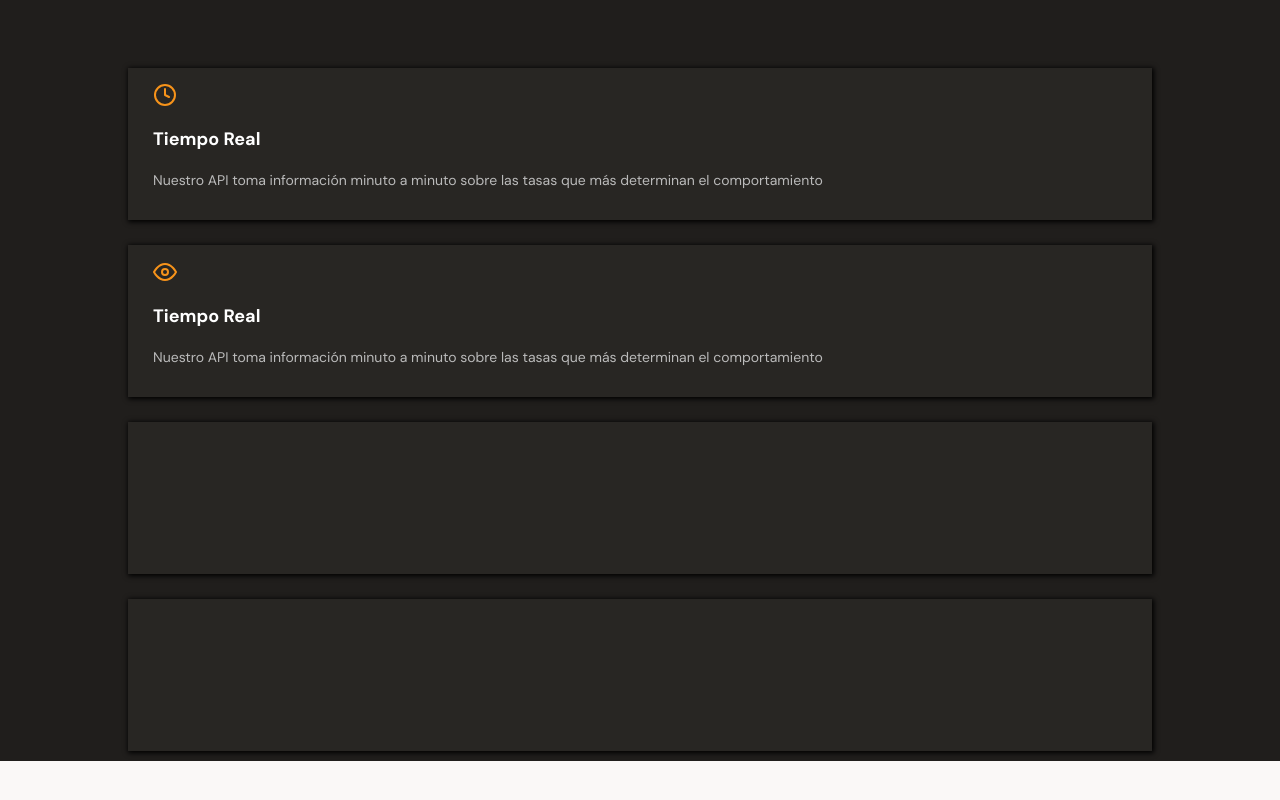
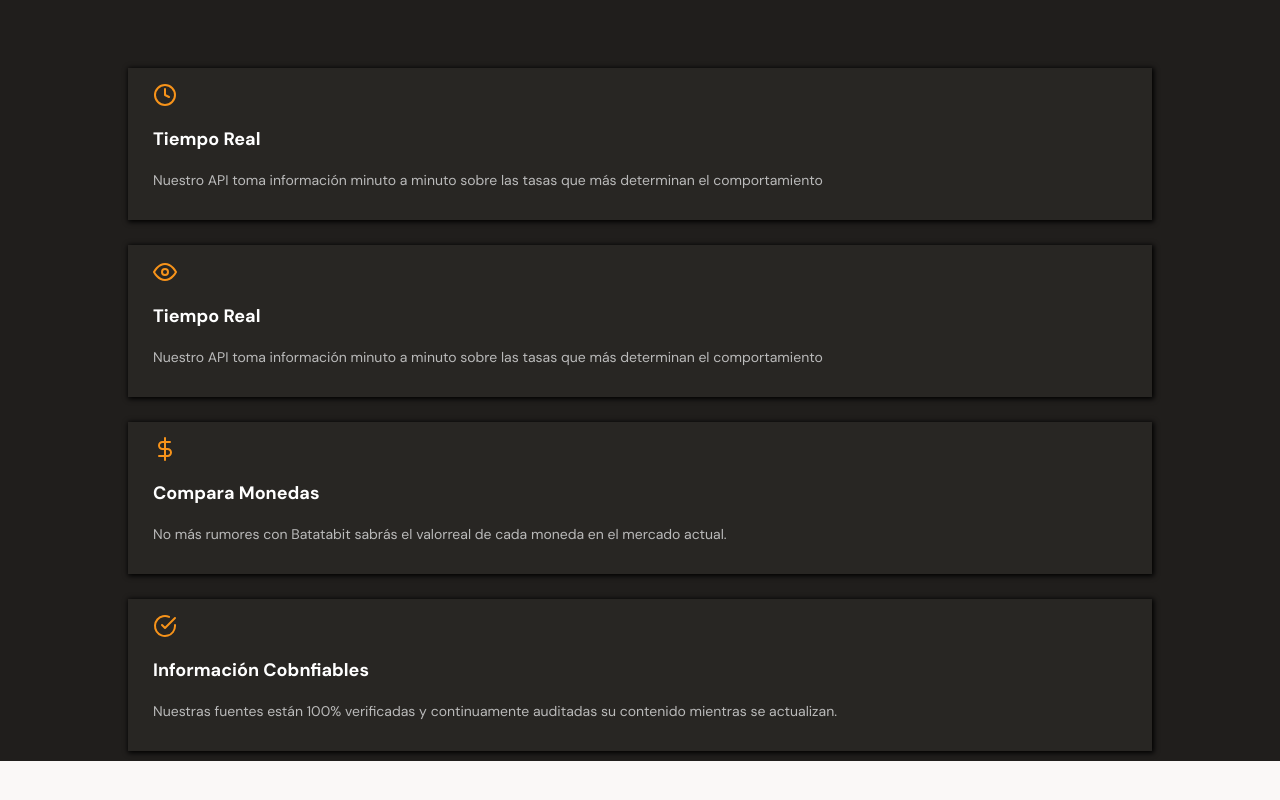
Before and after one commit to Christiano0407/git_Projects, a website: page src/html/indexApp.html in a window 1280 px wide. Shown: the part 1378-2178 px from the top of the page. Drawn offline with nearby package versions, Linux system fonts and the light colour scheme; a web font is replaced by a local one.

Commit message:
main-sections

```diff
--- a/src/css/main.css
+++ b/src/css/main.css
@@ -391,6 +391,7 @@ grid-template-areas: "logo"
     margin-top: .5rem;
 }
 .main--container__product .tiempo {
+    grid-area: tiempo;
     min-width: 288px;
     width: 80%;
     height: 152px;
@@ -404,7 +405,7 @@ grid-template-areas: "logo"
     display: grid;
     grid-template-rows: repeat(3, 1fr);
     grid-template-columns: auto;
-    grid-auto-flow: .2rem;
+    grid-auto-flow: row;
 }
 .tiempo .tiempo--img {
   grid-row: 1 / 2;
@@ -429,6 +430,7 @@ grid-template-areas: "logo"
   margin-left: 1rem;
 }
 .main--container__product .tasas {
+    grid-area: tasas;
     min-width: 288px;
     width: 80%;
     height: 152px;
@@ -442,7 +444,7 @@ grid-template-areas: "logo"
     display: grid;
     grid-template-rows: repeat(3, 1fr);
     grid-template-columns: auto;
-    grid-auto-flow: .2rem;
+    grid-auto-flow: row;
 }
 .tasas .tasas--img {
     grid-row: 1 / 2;
@@ -467,6 +469,7 @@ grid-template-areas: "logo"
     margin-left: 1rem;
 }
 .main--container__product .compara {
+    grid-area: compara;
     min-width: 288px;
     width: 80%;
     height: 152px;
@@ -482,16 +485,30 @@ grid-template-areas: "logo"
     grid-template-columns: auto;
     grid-auto-flow: .2rem;
 }
-.compara .campara--img {
-
+.compara .compara--img {
+    grid-row: 1 / 2;
+    margin-left: 1rem;
+    padding: .5rem;
+    object-fit: cover;
+    width: auto;
+    height: auto;
 }
 .compara .compara--title {
-
+    grid-row: 2 / 3;
+    color: var(--just-White);
+    font-size: var(--font-sizes-sans-normal);
+    padding: .5rem;
+    margin-left: 1rem;
 }
 .compara .compara--text {
-
+    grid-row: 3 / 4;
+    color: var(--Grey);
+    font-size: var(--font-sizes-sans-small);
+    padding: .5rem;
+    margin-left: 1rem;
 }
 .main--container__product .info {
+    grid-area: information;
     min-width: 288px;
     width: 80%;
     height: 152px;
@@ -505,16 +522,29 @@ grid-template-areas: "logo"
     display: grid;
     grid-template-rows: repeat(3, 1fr);
     grid-template-columns: auto;
-    grid-auto-flow: .2rem;
+    grid-auto-flow: row;
 }
 .info .info--img {
-
+    grid-row: 1 / 2;
+    margin-left: 1rem;
+    padding: .5rem;
+    object-fit: cover;
+    width: auto;
+    height: auto;
 }
 .info .info--title {
-
+    grid-row: 2 / 3;
+    color: var(--just-White);
+    font-size: var(--font-sizes-sans-normal);
+    padding: .5rem;
+    margin-left: 1rem;
 }
 .info .info--text {
-
+    grid-row: 3 / 4;
+    color: var(--Grey);
+    font-size: var(--font-sizes-sans-small);
+    padding: .5rem;
+    margin-left: 1rem;
 }
 
 
--- a/src/html/indexApp.html
+++ b/src/html/indexApp.html
@@ -86,14 +86,18 @@
 
             </div>
             <div class="compara">
-                <img class="compara--img" src="" alt="">
-                <h3 class="compara--title"></h3>
-                <p class="compara--text"></p>
+                <img class="compara--img" src="../assets/icons/dollar-sign.svg" alt="">
+                <h3 class="compara--title">Compara Monedas</h3>
+                <p class="compara--text">No más rumores con Batatabit sabrás
+                    el valorreal de cada moneda en el mercado actual.
+                </p>
             </div>
             <div class="info">
-               <img class="info--img" src="" alt="">
-               <h3 class="info--title"></h3>
-               <p class="info--text"></p>
+               <img class="info--img" src="../assets/icons/check-circle.svg" alt="">
+               <h3 class="info--title">Información Cobnfiables</h3>
+               <p class="info--text">Nuestras fuentes están 100% verificadas y continuamente auditadas
+                   su contenido mientras se actualizan.
+               </p>
             </div>
 
         </section>
```
